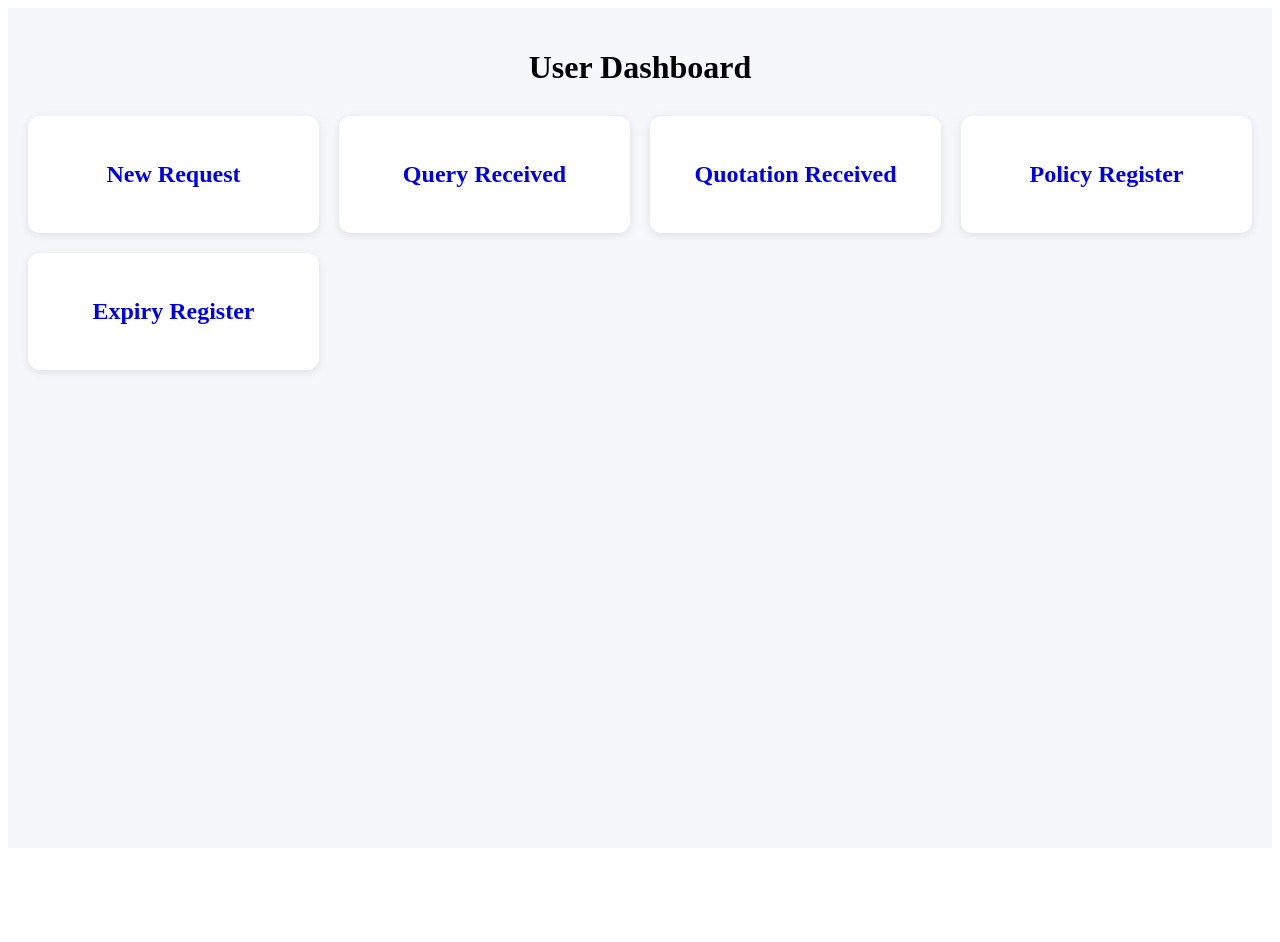
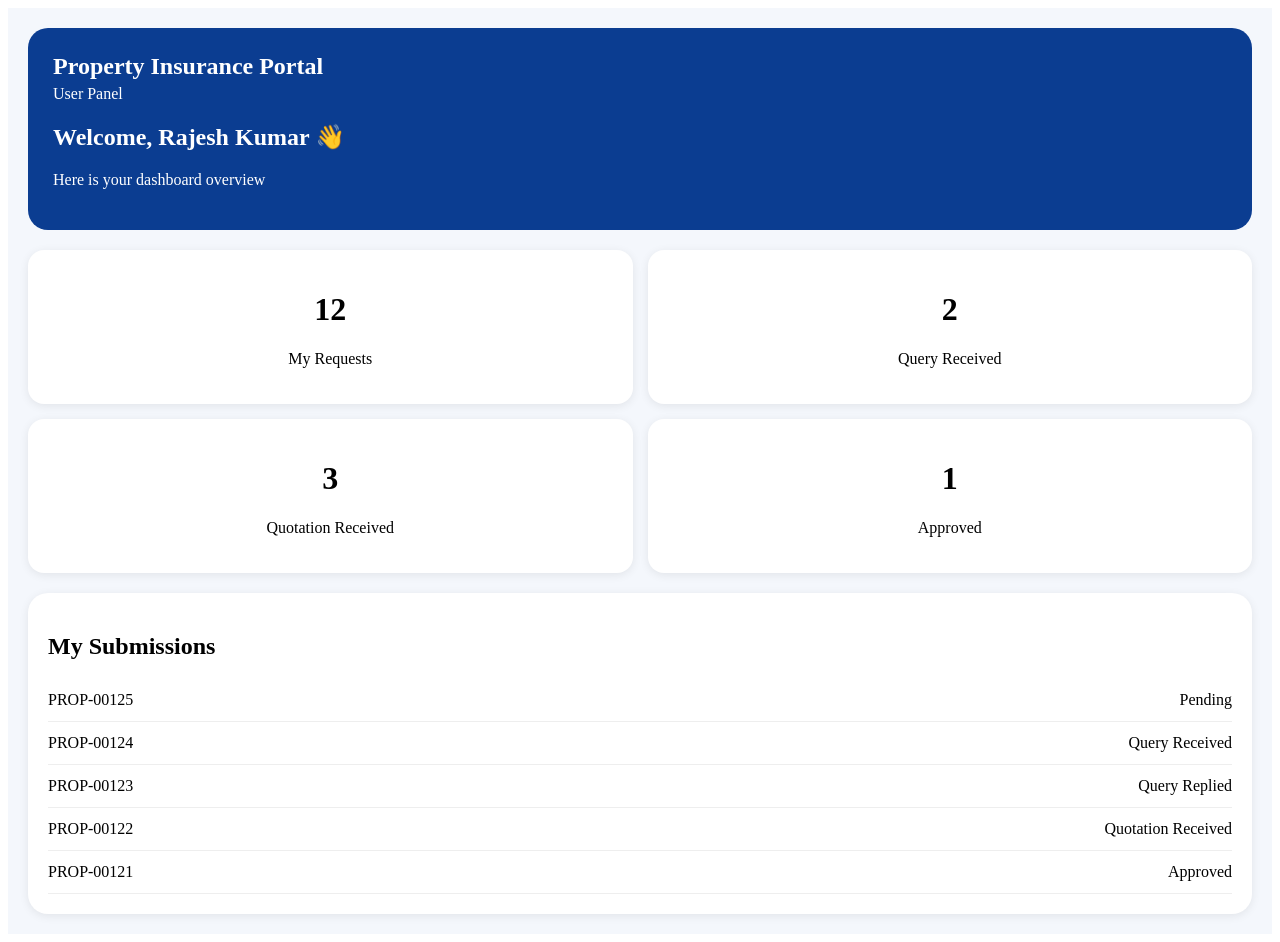
Before and after one commit to Arunsonly/property-insurance-portal, a Next.js app: page /user/dashboard in a window 1280 px wide. Before the commit the page ends 856 px from the top, so only its background shows below. Built offline with nearby package versions, Linux system fonts and the light colour scheme.

Commit message:
Update dashboard.js

```diff
--- a/pages/user/dashboard.js
+++ b/pages/user/dashboard.js
@@ -1,74 +1,112 @@
-import Link from "next/link";
-
 export default function UserDashboard() {
-  const cards = [
-    {
-      title: "New Request",
-      link: "/user/new-request",
-    },
-    {
-      title: "Query Received",
-      link: "/user/query-received",
-    },
-    {
-      title: "Quotation Received",
-      link: "/user/quotation-received",
-    },
-    {
-      title: "Policy Register",
-      link: "/user/policy-register",
-    },
-    {
-      title: "Expiry Register",
-      link: "/user/expiry-register",
-    },
-  ];
-
   return (
     <div
       style={{
+        background: "#f4f7fc",
         minHeight: "100vh",
-        background: "#f5f7fb",
         padding: "20px",
       }}
     >
-      <h1
+      {/* Header */}
+      <div
         style={{
-          textAlign: "center",
-          marginBottom: "30px",
+          background: "#0b3d91",
+          color: "#fff",
+          padding: "25px",
+          borderRadius: "20px",
+          marginBottom: "20px",
         }}
       >
-        User Dashboard
-      </h1>
+        <h2 style={{ margin: 0 }}>Property Insurance Portal</h2>
+        <p style={{ marginTop: "5px" }}>User Panel</p>
 
+        <div style={{ marginTop: "20px" }}>
+          <h2>Welcome, Rajesh Kumar 👋</h2>
+          <p>Here is your dashboard overview</p>
+        </div>
+      </div>
+
+      {/* Summary Cards */}
       <div
         style={{
           display: "grid",
-          gridTemplateColumns: "repeat(auto-fit,minmax(250px,1fr))",
-          gap: "20px",
+          gridTemplateColumns: "repeat(2,1fr)",
+          gap: "15px",
+          marginBottom: "20px",
         }}
       >
-        {cards.map((card, index) => (
-          <Link
-            key={index}
-            href={card.link}
-            style={{ textDecoration: "none" }}
-          >
+        <div style={cardStyle}>
+          <h1>12</h1>
+          <p>My Requests</p>
+        </div>
+
+        <div style={cardStyle}>
+          <h1>2</h1>
+          <p>Query Received</p>
+        </div>
+
+        <div style={cardStyle}>
+          <h1>3</h1>
+          <p>Quotation Received</p>
+        </div>
+
+        <div style={cardStyle}>
+          <h1>1</h1>
+          <p>Approved</p>
+        </div>
+      </div>
+
+      {/* My Submissions */}
       <div
         style={{
           background: "#fff",
-                padding: "25px",
-                borderRadius: "12px",
-                boxShadow: "0 2px 10px rgba(0,0,0,0.1)",
-                textAlign: "center",
-                cursor: "pointer",
+          borderRadius: "20px",
+          padding: "20px",
+          boxShadow: "0 2px 10px rgba(0,0,0,0.08)",
         }}
       >
-              <h2>{card.title}</h2>
+        <h2>My Submissions</h2>
+
+        <div style={rowStyle}>
+          <span>PROP-00125</span>
+          <span>Pending</span>
         </div>
-          </Link>
-        ))}
+
+        <div style={rowStyle}>
+          <span>PROP-00124</span>
+          <span>Query Received</span>
+        </div>
+
+        <div style={rowStyle}>
+          <span>PROP-00123</span>
+          <span>Query Replied</span>
+        </div>
+
+        <div style={rowStyle}>
+          <span>PROP-00122</span>
+          <span>Quotation Received</span>
+        </div>
+
+        <div style={rowStyle}>
+          <span>PROP-00121</span>
+          <span>Approved</span>
+        </div>
       </div>
     </div>
   );
 }
+
+const cardStyle = {
+  background: "#fff",
+  borderRadius: "16px",
+  padding: "20px",
+  textAlign: "center",
+  boxShadow: "0 2px 10px rgba(0,0,0,0.08)",
+};
+
+const rowStyle = {
+  display: "flex",
+  justifyContent: "space-between",
+  padding: "12px 0",
+  borderBottom: "1px solid #eee",
+};
```
Lines whose indentation alone changed are shown as unchanged.
